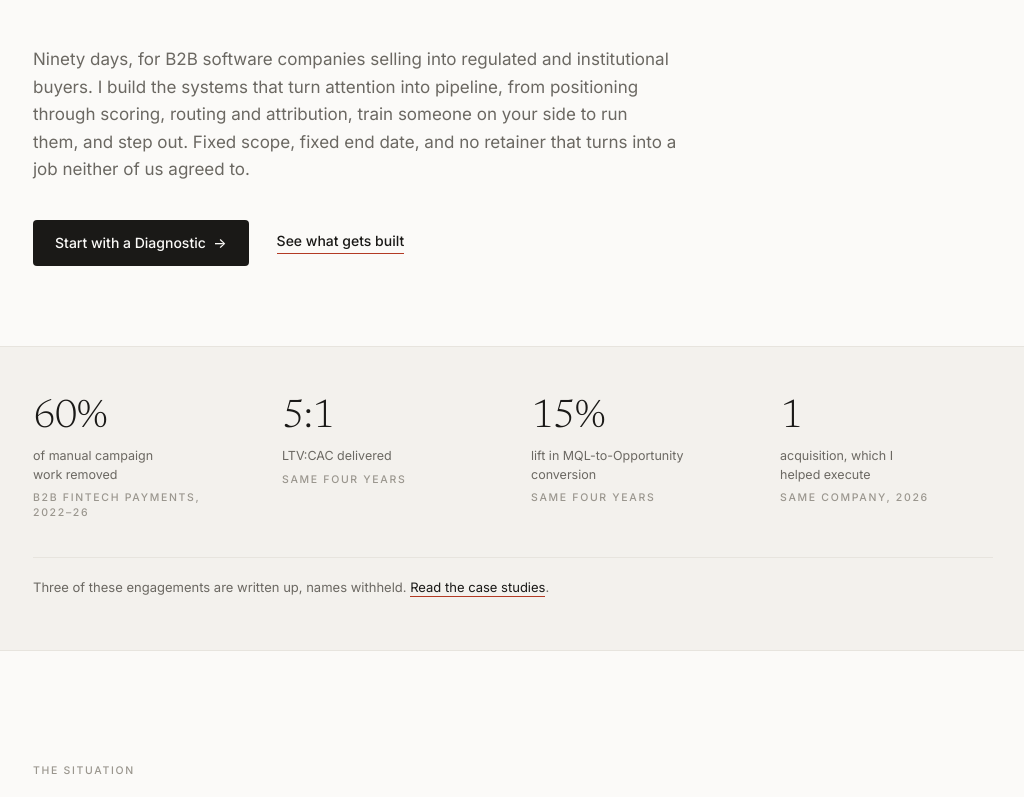
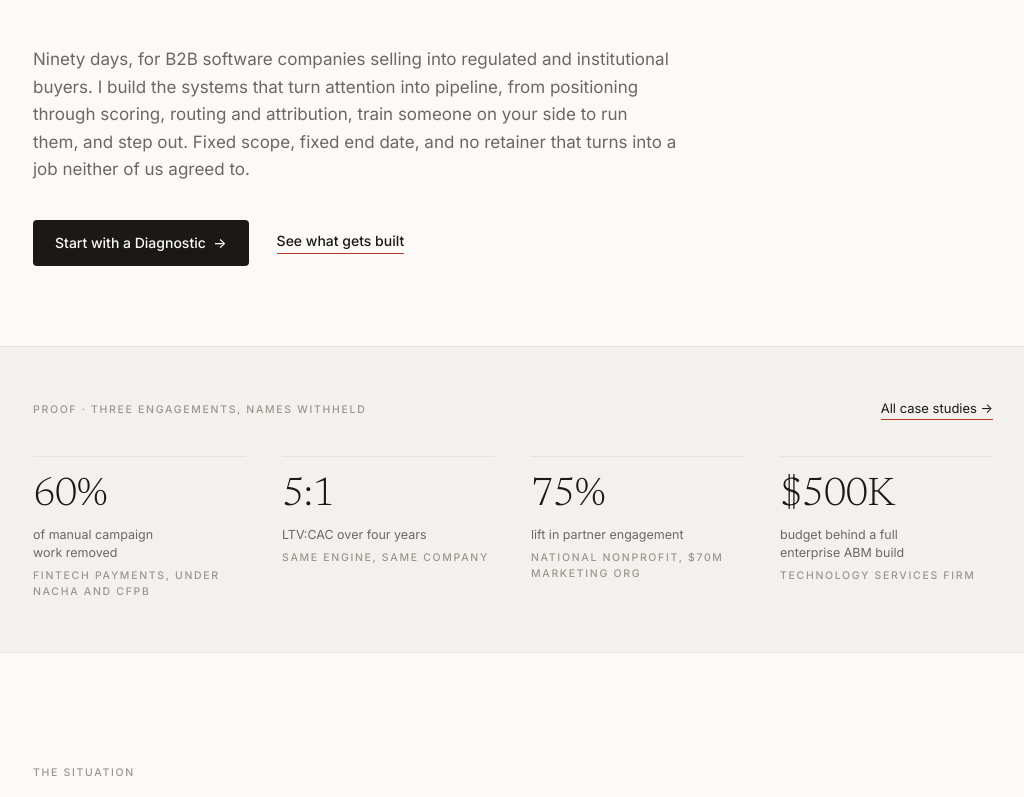
Before and after one commit to neelythomson/neelythomson-site, a Next.js app: page / in a window 1280 px wide. Shown: the part 449-1246 px from the top of the page, without its empty margins (127-1151 px from the left). Built offline with nearby package versions, Linux system fonts and the light colour scheme.

Commit message:
Proof bar: one figure per case study, each linked

```diff
--- a/src/components/Hero.tsx
+++ b/src/components/Hero.tsx
@@ -1,8 +1,28 @@
 const proof = [
-  { v: "60%", l: "of manual campaign work removed", s: "B2B fintech payments, 2022–26" },
-  { v: "5:1", l: "LTV:CAC delivered", s: "Same four years" },
-  { v: "15%", l: "lift in MQL-to-Opportunity conversion", s: "Same four years" },
-  { v: "1", l: "acquisition, which I helped execute", s: "Same company, 2026" },
+  {
+    v: "60%",
+    l: "of manual campaign work removed",
+    s: "Fintech payments, under NACHA and CFPB",
+    href: "/work/fintech-payments",
+  },
+  {
+    v: "5:1",
+    l: "LTV:CAC over four years",
+    s: "Same engine, same company",
+    href: "/work/fintech-payments",
+  },
+  {
+    v: "75%",
+    l: "lift in partner engagement",
+    s: "National nonprofit, $70M marketing org",
+    href: "/work/nonprofit-partnerships",
+  },
+  {
+    v: "$500K",
+    l: "budget behind a full enterprise ABM build",
+    s: "Technology services firm",
+    href: "/work/enterprise-abm",
+  },
 ];
 
 export default function Hero() {
@@ -44,27 +64,34 @@ export default function Hero() {
       </section>
 
       <div className="border-t border-rule bg-band px-6 py-13 sm:px-10">
-        <div className="mx-auto grid max-w-[960px] gap-9 sm:grid-cols-2 lg:grid-cols-4">
+        <div className="mx-auto max-w-[960px]">
+          <div className="mb-9 flex flex-wrap items-baseline justify-between gap-x-6 gap-y-2">
+            <p className="label">Proof · three engagements, names withheld</p>
+            <a
+              href="/work"
+              className="border-b border-accent pb-px text-[13px] text-ink transition-colors hover:text-accent"
+            >
+              All case studies &rarr;
+            </a>
+          </div>
+          <div className="grid gap-9 sm:grid-cols-2 lg:grid-cols-4">
             {proof.map((p) => (
-            <div key={p.l}>
-              <div className="display tnum text-[40px] leading-none">{p.v}</div>
+              <a
+                key={p.l}
+                href={p.href}
+                className="group block border-t border-rule pt-5 transition-colors hover:border-accent"
+              >
+                <div className="display tnum text-[40px] leading-none transition-colors group-hover:text-accent">
+                  {p.v}
+                </div>
                 <p className="mt-[9px] max-w-[22ch] text-[12.5px] leading-[1.45] text-muted">
                   {p.l}
                 </p>
                 <p className="label mt-1.5">{p.s}</p>
-            </div>
+              </a>
             ))}
           </div>
-        <p className="mx-auto mt-9 max-w-[960px] border-t border-rule pt-5 text-[13px] text-muted">
-          Three of these engagements are written up, names withheld.{" "}
-          <a
-            href="/work"
-            className="border-b border-accent pb-px text-ink transition-colors hover:text-accent"
-          >
-            Read the case studies
-          </a>
-          .
-        </p>
+        </div>
       </div>
     </>
   );
```
Lines whose indentation alone changed are shown as unchanged.
